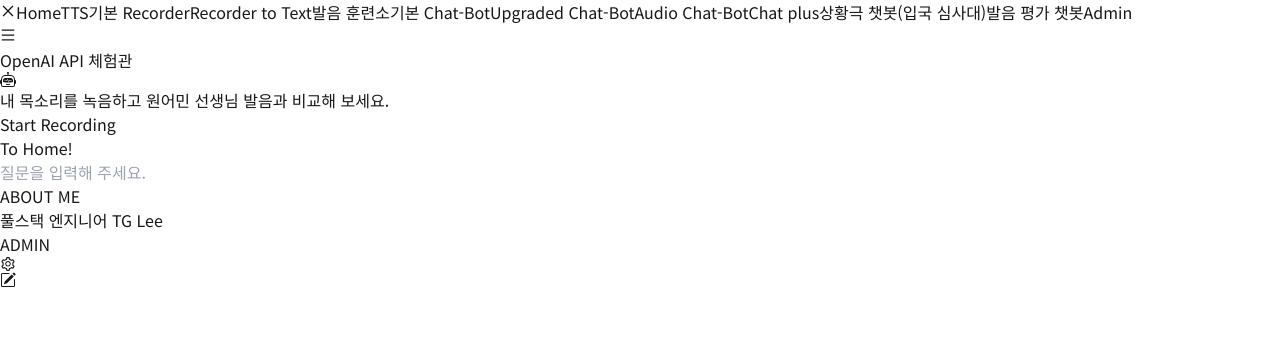
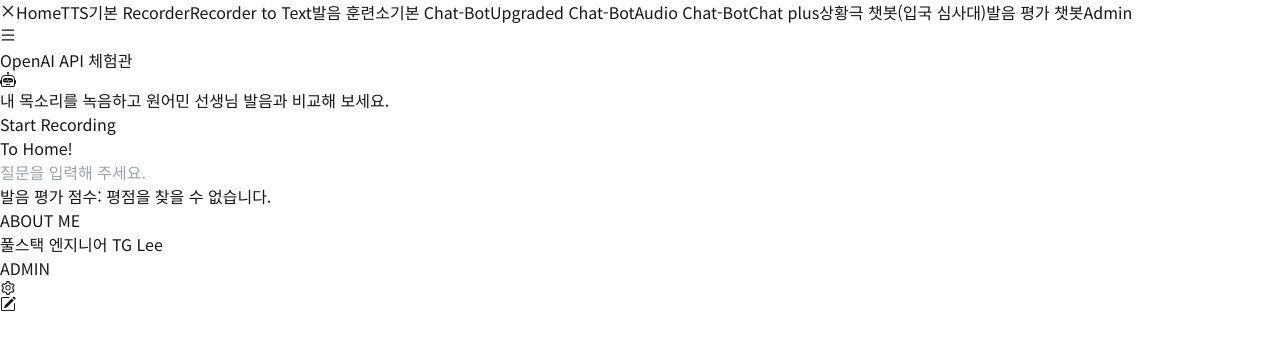
Before and after one commit to 82orez/openai-api-practice, a Next.js app: page /record-text-pronunciation in a window 1280 px wide. Shown: the top 350 px of the page. Built offline with nearby package versions, Linux system fonts and the light colour scheme.

Commit message:
Pronunciation ui improved-1

```diff
--- a/src/app/page.tsx
+++ b/src/app/page.tsx
@@ -1,5 +1,6 @@
 import Image from "next/image";
 import Link from "next/link";
+import Extractor from "@/components/Extractor";
 
 export default function Home() {
   return (
--- a/src/app/record-text-pronunciation/page.tsx
+++ b/src/app/record-text-pronunciation/page.tsx
@@ -11,6 +11,7 @@ import Link from "next/link";
 import axios from "axios";
 import clsx from "clsx";
 import { AiOutlineLoading3Quarters } from "react-icons/ai";
+import Extractor from "@/components/Extractor";
 
 const AudioRecorder = () => {
   const { isRecording, startRecording, stopRecording } = useRecordingStore();
@@ -219,7 +220,10 @@ const AudioRecorder = () => {
               </button>
             )}
 
-            <div className={clsx("mt-8 rounded-md bg-amber-100", { "p-4": content })}>{content}</div>
+            <div className={clsx("mt-8 rounded-md bg-amber-100", { "p-4": content })}>
+              <Extractor content={content} />
+              {content}
+            </div>
           </>
         )}
       </div>
--- /dev/null
+++ b/src/components/Extractor.tsx
@@ -0,0 +1,31 @@
+import React, { useEffect, useState } from "react";
+import clsx from "clsx";
+
+const RatingExtractor = ({ content }: { content: string }) => {
+  const [inputString, setInputString] = useState(content);
+  const [keyword, setKeyword] = useState("평점: ");
+  const [rating, setRating] = useState("");
+
+  const extractRating = () => {
+    const regex = new RegExp(`${keyword}\\s*([\\d.]+)`);
+    const match = inputString.match(regex);
+
+    if (match) {
+      setRating(match[1]);
+    } else {
+      setRating("평점을 찾을 수 없습니다.");
+    }
+  };
+
+  useEffect(() => {
+    extractRating();
+  }, [content]);
+
+  return (
+    <div className={clsx("text-center text-xl font-bold", { hidden: !content })}>
+      <p>발음 평가 점수: {rating}</p>
+    </div>
+  );
+};
+
+export default RatingExtractor;
```
